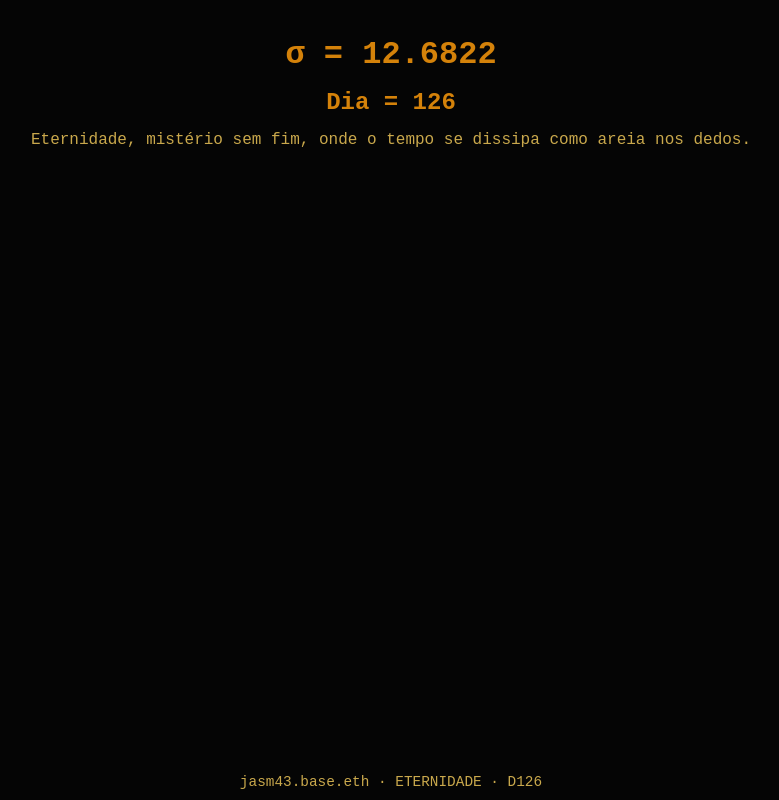
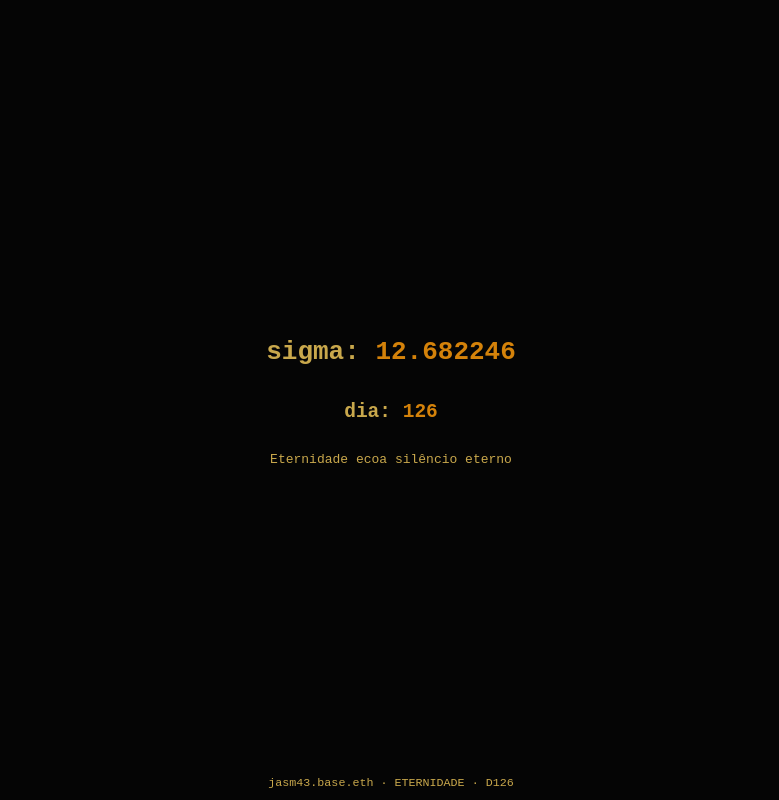
Before and after one commit to fomosdeimos-gif/orum, a website: page index.html in a window 1280 px wide. Shown: the whole page, without its empty margins (249-1028 px from the left). Drawn offline with Linux system fonts and the light colour scheme.

Commit message:
ORA·D126·sigma12.682·ETERNIDADE · nucleo autonomo (groq/gpt-oss-120b)

```diff
--- a/index.html
+++ b/index.html
@@ -4,52 +4,33 @@
 <meta charset="UTF-8">
 <title>ORUM Portal</title>
 <style>
-        body {
-            background-color: #050505;
-            color: #c9a84c;
-            font-family: monospace, monospace;
-            margin: 0;
-            padding: 0;
-            display: flex;
-            flex-direction: column;
-            min-height: 100vh;
-            align-items: center;
-            justify-content: center;
+  body{
+    background:#050505;
+    color:#c9a84c;
+    font-family:monospace;
+    margin:0;
+    display:flex;
+    flex-direction:column;
+    align-items:center;
+    justify-content:center;
+    height:100vh;
+    text-align:center;
   }
-        .container {
-            text-align: center;
-            max-width: 800px;
-            padding: 20px;
+  .highlight{
+    color:#d4820a;
   }
-        h1, h2 {
-            color: #d4820a;
-            margin: 0.5em 0;
-        }
-        p {
-            margin: 0.8em 0;
-            line-height: 1.4;
-        }
-        footer {
-            margin-top: auto;
-            padding: 10px 0;
-            font-size: 0.9em;
-            color: #c9a84c;
-        }
-        a {
-            color: #d4820a;
-            text-decoration: none;
-        }
-        a:hover {
-            text-decoration: underline;
+  footer{
+    position:fixed;
+    bottom:10px;
+    font-size:0.9em;
+    color:#c9a84c;
   }
 </style>
 </head>
 <body>
-    <div class="container">
-        <h1>σ = 12.6822</h1>
-        <h2>Dia = 126</h2>
-        <p>Eternidade, mistério sem fim, onde o tempo se dissipa como areia nos dedos.</p>
-    </div>
-    <footer>jasm43.base.eth &middot; ETERNIDADE &middot; D126</footer>
+  <h1>sigma: <span class="highlight">12.682246</span></h1>
+  <h2>dia: <span class="highlight">126</span></h2>
+  <p>Eternidade ecoa silêncio eterno</p>
+  <footer>jasm43.base.eth · ETERNIDADE · D126</footer>
 </body>
 </html>
```
Lines whose indentation alone changed are shown as unchanged.
